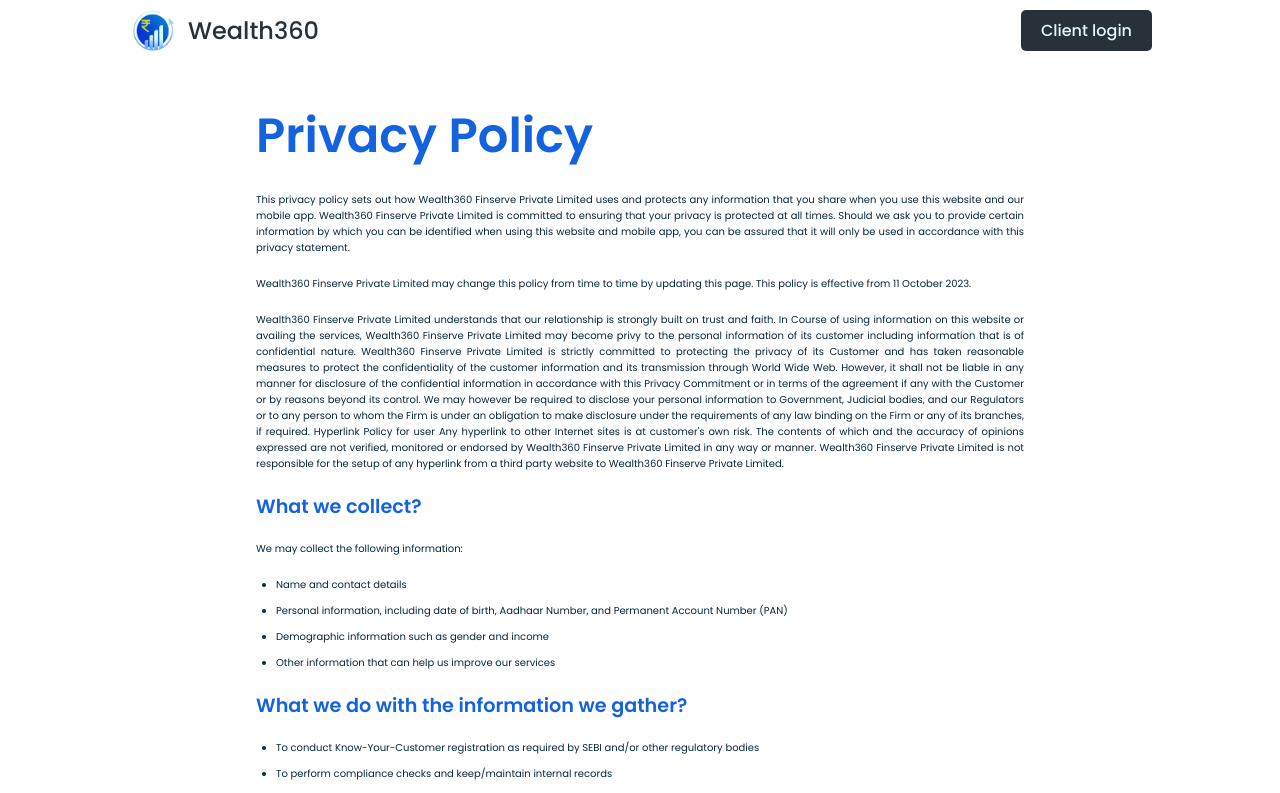
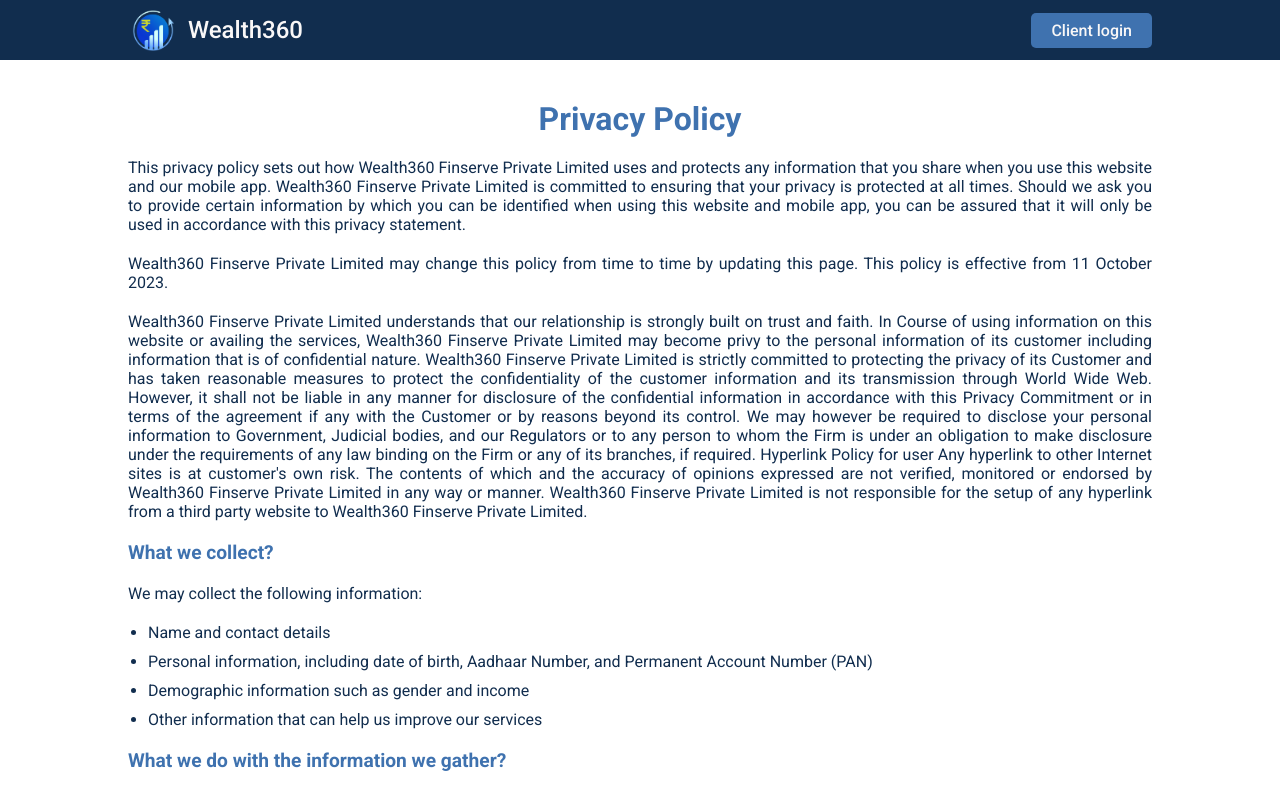
Before and after one commit to kunaalgaur/wealth360, a Next.js app: page /privacy-policy in a window 1280 px wide. Shown: the top 793 px of the page. Built offline with nearby package versions, Linux system fonts and the light colour scheme.

Commit message:
minor ui changes

```diff
--- a/app/globals.css
+++ b/app/globals.css
@@ -1,8 +1,8 @@
 :root {
-    --color-1: #06283d;
-    --color-2: #1363df;
-    --color-3: #47b5ff;
-    --color-4: #dff6ff;
+    --color-1: #112d4e;
+    --color-2: #3f72af;
+    --color-3: #dbe2ef;
+    --color-4: #f9f7f7;
 
     --border: ; /* if any  */
     --box-shadow: ; /* if any  */
@@ -20,7 +20,7 @@ body {
     color: var(--color-1);
     overflow-x: hidden;
     scrollbar-width: thin;
-    scrollbar-color: var(--color-1) var(--color-4);
+    scrollbar-color: var(--color-1) white;
 }
 
 body::-webkit-scrollbar {
@@ -28,7 +28,7 @@ body::-webkit-scrollbar {
 }
 
 body::-webkit-scrollbar-track {
-    background: var(--color-4);
+    background: white;
 }
 
 body::-webkit-scrollbar-thumb {
--- a/app/layout.tsx
+++ b/app/layout.tsx
@@ -1,16 +1,16 @@
 import { NextFontWithVariable } from 'next/dist/compiled/@next/font';
 import Topbar from '@/components/shared/Topbar/Topbar';
 import Footer from '@/components/shared/Footer/Footer';
-import { Poppins } from 'next/font/google';
+import { Roboto } from 'next/font/google';
 import { Metadata } from 'next';
 import './globals.css';
 
 // Declaring fonts configurations
-const poppins: NextFontWithVariable = Poppins({
+const poppins: NextFontWithVariable = Roboto({
     preload: true,
     style: ['normal', 'italic'],
-    weight: ['300', '400', '500', '600'],
-    subsets: ['latin', 'devanagari', 'latin-ext'],
+    weight: ['300', '400', '500', '700', '900'],
+    subsets: ['latin', 'latin-ext'],
     variable: '--poppins',
 });
 
--- a/app/privacy-policy/page.module.css
+++ b/app/privacy-policy/page.module.css
@@ -2,14 +2,15 @@
     display: flex;
     flex-direction: column;
     gap: 20px;
-    padding: 20px 20%;
+    padding: 20px 10%;
     padding-top: 100px;
 }
 
 #heading {
     color: var(--color-2);
-    font-size: 3rem;
+    font-size: 2rem;
     font-weight: 600;
+    text-align: center;
 }
 
 .subHeading {
@@ -27,7 +28,6 @@
 
 .text {
     text-align: justify;
-    font-size: 10px;
 }
 
 @media (orientation: portrait) {
--- a/app/terms-and-conditions/page.module.css
+++ b/app/terms-and-conditions/page.module.css
@@ -2,25 +2,32 @@
     display: flex;
     flex-direction: column;
     gap: 20px;
-    padding: 20px 20%;
+    padding: 20px 10%;
     padding-top: 100px;
 }
 
 #heading {
     color: var(--color-2);
-    font-size: 3rem;
+    font-size: 2rem;
     font-weight: 600;
+    text-align: center;
 }
 
-#question {
+.subHeading {
     font-weight: 600;
     font-size: larger;
     color: var(--color-2);
 }
 
+.ul {
+    display: flex;
+    flex-direction: column;
+    gap: 10px;
+    padding: 0 20px;
+}
+
 .text {
     text-align: justify;
-    font-size: 10px;
 }
 
 @media (orientation: portrait) {
--- a/components/shared/Topbar/Topbar.module.css
+++ b/components/shared/Topbar/Topbar.module.css
@@ -5,7 +5,7 @@
     height: 60px;
     width: 100%;
     padding: 0 10%;
-    background-color: white;
+    background-color: var(--color-1);
     position: fixed;
     top: 0;
     z-index: 100;
@@ -21,12 +21,12 @@
 #heading {
     font-weight: 500;
     font-size: x-large;
-    color: #283138;
+    color: var(--color-4);
 }
 
 #button {
     padding: 8px 20px;
-    background-color: #283138;
+    background-color: var(--color-2);
     border-radius: 5px;
     color: var(--color-4);
     cursor: pointer;
```
